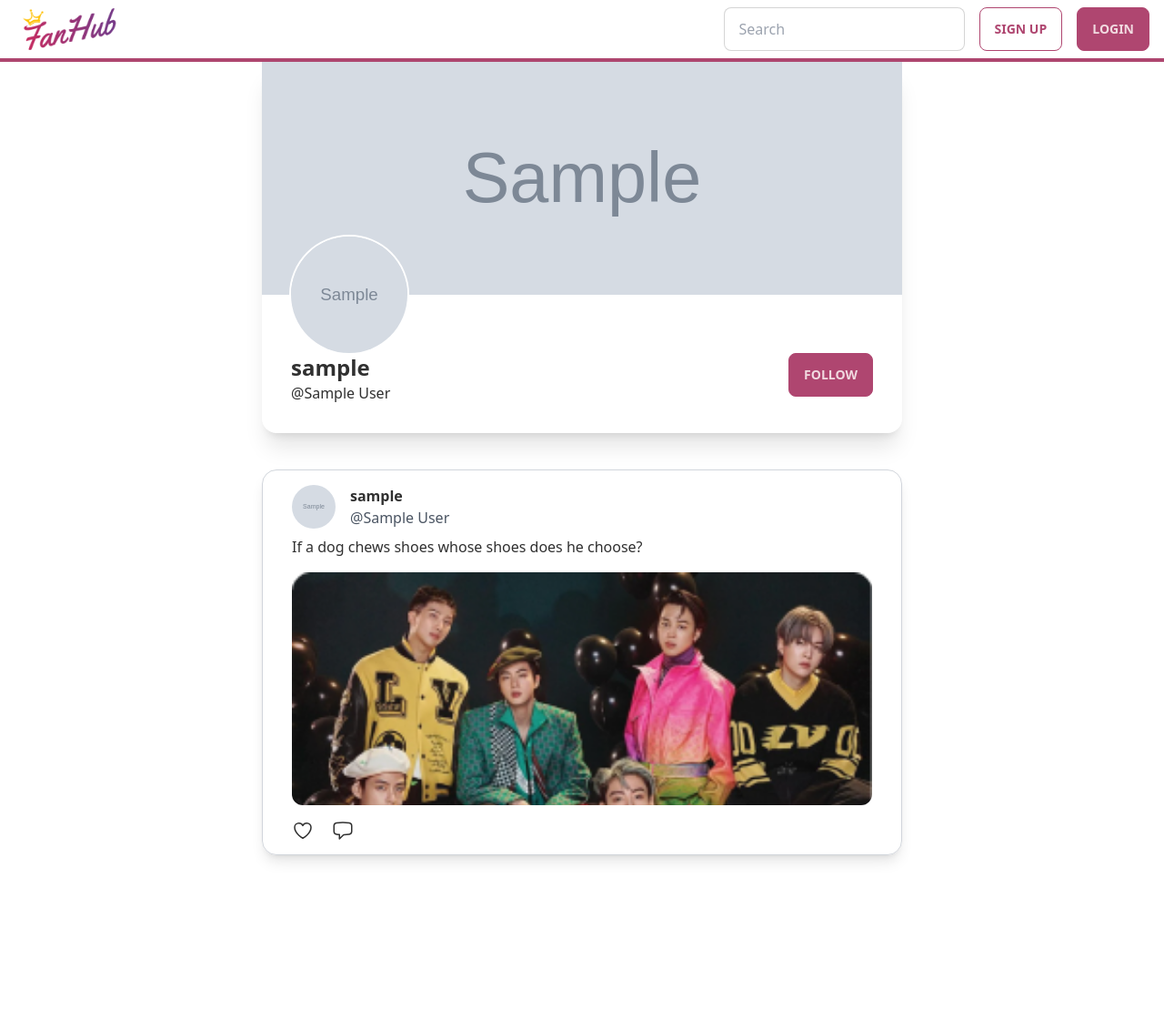
After one commit to samuelchristlie/COMP6738049, a Laravel app: a page that uses FanHub2/resources/views/profile.blade.php in a window 1280 px wide. The commit adds this page. Shown: the whole page at 91% size. Run offline with Laravel 10, Linux system fonts and the light colour scheme; tables that the repository leaves empty hold one stand-in row (values such as "Sample post"); grey boxes marked "Sample" are stand-in pictures; style sheets or scripts are compiled from the project's sources; parts of the project's set-up code (start-up, migrations or seed data) failed here and were passed over.

Commit message:
Update wall/profile template

```diff
--- /dev/null
+++ b/FanHub2/app/Http/Controllers/ProfileController.php
@@ -0,0 +1,38 @@
+<?php
+
+namespace App\Http\Controllers;
+
+use Illuminate\Http\Request;
+
+use App\Models\User;
+
+class ProfileController extends Controller
+{
+    //
+    public function index($username){
+        $cleaned = preg_replace("/[^a-zA-Z0-9_.]/", "", $username);
+
+        if ($username !== $cleaned){
+            return redirect("@".$cleaned);
+        }
+
+        $findUser = User::where('username', $username)->first();
+
+        if ($this->isLoggedIn()){
+            if ($findUser){
+                return view("profile", ["user" => $this->getUser(), "profile" => $findUser]);
+            } else {
+                return view("profile", ["user" => $this->getUser()]);
+            }
+
+        } else {
+            if ($findUser){
+                return view("profile", ["profile" => $findUser]);
+            } else {
+                return view("profile");
+            }
+
+        }
+
+    }
+}
--- /dev/null
+++ b/FanHub2/resources/views/component/wall.blade.php
@@ -0,0 +1,86 @@
+<div class="min-h-screen pb-40 sm:mx-20 md:mx-32 lg:mx-72">
+	<div class="rounded-2xl shadow-xl pb-8 mb-10">
+
+		<div class="hero h-64 mb-16" style="background-image: url({{ $profile->coverPicture }});">
+			<div class="hero-content h-full w-full relative ">
+
+				<div class="avatar h-32 w-32 absolute left-8 -bottom-16">
+					<div class=" rounded-full mx-auto ring-2 ring-white ring-offset-0">
+						<img src="{{ $profile->profilePicture }}" />
+					</div>
+				</div>
+
+			</div>
+		</div>
+
+		<div class="px-8 relative">
+			<button class="btn btn-primary absolute top-0 right-8">
+			Follow
+			</button>
+			<h1 class="text-2xl font-bold">{{$profile->username}}</h1>
+			<p class="">
+				{{ "@".$profile->name }}
+			</p>
+
+		</div>
+	</div>
+
+	{{-- Post --}}
+
+
+	<div class="mb-5">
+
+		<div class="card card-bordered border-gray-300 w-full shadow-lg pt">
+			{{-- Avatar --}}
+			<div class="mx-8 mt-4 mb-2">
+				<div class="flex items-start">
+					<img src="{{ $profile->profilePicture }}" alt="Avatar" class="w-12 h-12 rounded-full mr-4">
+					<div>
+						<h3 class="font-bold">{{$profile->username}}</h3>
+						<p class="text-gray-600">{{ "@".$profile->name }}</p>
+					</div>
+				</div>
+			</div>
+
+
+
+			{{-- Caption --}}
+			<div class="mx-8">
+				<p class="">
+					If a dog chews shoes whose shoes does he choose?
+				</p>
+
+			</div>
+
+			{{-- Picture --}}
+			<div class="h-64 mx-8 rounded-xl my-4">
+				<figure class="w-full h-64 bg-cover" style="background-image: url(images/image%2011.png);">
+				</figure>
+			</div>
+
+			{{-- Action --}}
+			<div class="px-8 mb-2">
+				<button class="mr-4">
+				<svg xmlns="http://www.w3.org/2000/svg" fill="none" viewBox="0 0 24 24" stroke-width="1.5" stroke="currentColor" class="w-6 h-6">
+					<path stroke-linecap="round" stroke-linejoin="round" d="M21 8.25c0-2.485-2.099-4.5-4.688-4.5-1.935 0-3.597 1.126-4.312 2.733-.715-1.607-2.377-2.733-4.313-2.733C5.1 3.75 3 5.765 3 8.25c0 7.22 9 12 9 12s9-4.78 9-12z" />
+				</svg>
+
+				</button>
+
+				<button class="">
+				<svg xmlns="http://www.w3.org/2000/svg" fill="none" viewBox="0 0 24 24" stroke-width="1.5" stroke="currentColor" class="w-6 h-6">
+					<path stroke-linecap="round" stroke-linejoin="round" d="M2.25 12.76c0 1.6 1.123 2.994 2.707 3.227 1.087.16 2.185.283 3.293.369V21l4.076-4.076a1.526 1.526 0 011.037-.443 48.282 48.282 0 005.68-.494c1.584-.233 2.707-1.626 2.707-3.228V6.741c0-1.602-1.123-2.995-2.707-3.228A48.394 48.394 0 0012 3c-2.392 0-4.744.175-7.043.513C3.373 3.746 2.25 5.14 2.25 6.741v6.018z" />
+				</svg>
+
+				</button>
+
+			</div>
+
+		</div>
+
+	</div>
+
+
+
+
+</div>
--- a/FanHub2/resources/views/home.blade.php
+++ b/FanHub2/resources/views/home.blade.php
@@ -29,7 +29,7 @@
 			</figure>
 			<div class="relative ">
 				<div class="avatar absolute mx-auto inset-x-0 -top-6">
-					<div class="h-10 rounded-full mx-auto ring-2 ring-white ring-offset-0">
+					<div class="h-10 w-10 rounded-full mx-auto ring-2 ring-white ring-offset-0">
 						<img src="/images/image 11.png" />
 					</div>
 				</div>
--- a/FanHub2/resources/views/navbar/user.blade.php
+++ b/FanHub2/resources/views/navbar/user.blade.php
@@ -38,7 +38,7 @@
 			</label>
 			<ul tabindex="0" class="mt-3 p-2 shadow menu dropdown-content bg-base-100 rounded-box w-52">
 				<li>
-					<a class="justify-between">
+					<a href = "{{ url("@".$user->username) }}">
 						Profile
 					</a>
 				</li>
--- /dev/null
+++ b/FanHub2/resources/views/profile.blade.php
@@ -0,0 +1,19 @@
+@extends('template', ['pageTitle' => 'FanHub'])
+
+@section('header')
+
+@if(isset($user))
+@include('navbar.user')
+@else
+@include('navbar.guest')
+@endif
+
+@endsection
+
+@section('content')
+@if(isset($profile))
+@include('component.wall')
+@else
+@include('component.usernotfound')
+@endif
+@endsection
--- a/FanHub2/routes/web.php
+++ b/FanHub2/routes/web.php
@@ -4,6 +4,7 @@ use Illuminate\Support\Facades\Route;
 use App\Http\Controllers\HomeController;
 use App\Http\Controllers\SignupController;
 use App\Http\Controllers\LoginController;
+use App\Http\Controllers\ProfileController;
 
 /*
 |--------------------------------------------------------------------------
@@ -33,3 +34,5 @@ Route::post('signup', [SignupController::class, 'signup']);
 Route::get('login', [LoginController::class, 'index']);
 Route::post('login', [LoginController::class, 'login']);
 Route::get('logout', [LoginController::class, 'logout']);
+
+Route::get('@{username}', [ProfileController::class, 'index']);
```
Also changed, not shown: FanHub2/app/Http/Controllers/SignupController.php (+5 -5 lines), FanHub2/resources/views/component/usernotfound.blade.php (added, +7 -0 lines), FanHub2/database/migrations/2023_06_18_073406_create_users_table.php, FanHub2/public/images/cover/default.png (added).
